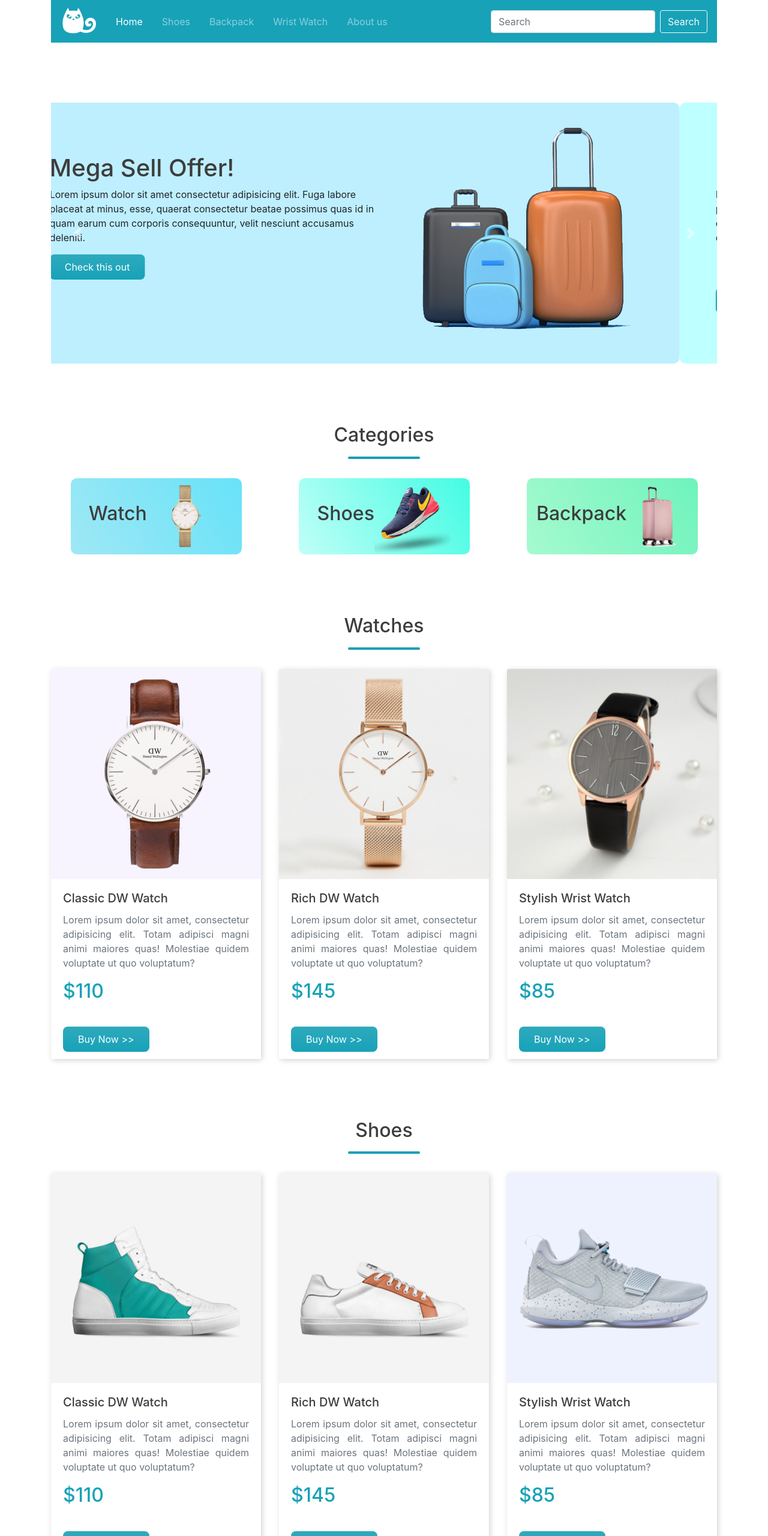
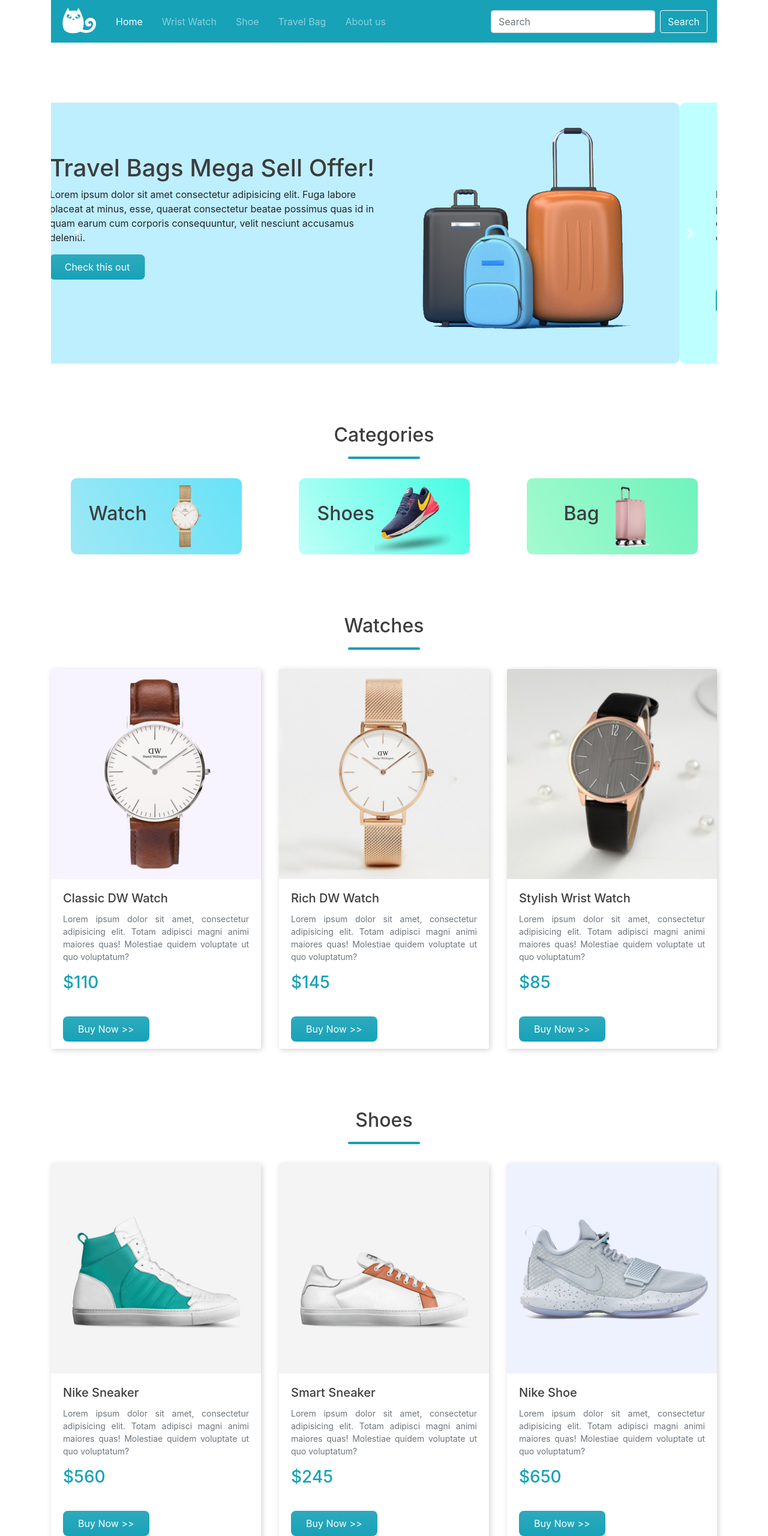
Before and after one commit to Mahmud-Alam/cat-commerce, a plain HTML site: page index.html in a window 1280 px wide. Shown: the top 2560 px of the page at 60% size. Drawn offline with nearby package versions, Linux system fonts and the light colour scheme.

Commit message:
travel bag card added

```diff
--- a/index.html
+++ b/index.html
@@ -23,13 +23,13 @@
                   <a class="nav-link" href="#">Home <span class="sr-only">(current)</span></a>
                 </li>
                 <li class="nav-item px-2">
-                  <a class="nav-link" href="#shoes">Shoes</a>
+                  <a class="nav-link" href="#watch">Wrist Watch</a>
                 </li>
                 <li class="nav-item px-2">
-                  <a class="nav-link" href="#backpack">Backpack</a>
+                  <a class="nav-link" href="#shoe">Shoe</a>
                 </li>
                 <li class="nav-item px-2">
-                  <a class="nav-link" href="#wristWatch">Wrist Watch</a>
+                  <a class="nav-link" href="#bag">Travel Bag</a>
                 </li>
                 <li class="nav-item px-2">
                   <a class="nav-link" href="#about-us">About us</a>
@@ -52,7 +52,7 @@
             <div class="carousel-item active banner1-bg">
               <div class="row align-items-center">
                 <div class="col-sm-7 col-md-7 col-lg-7 col-xl-7">
-                  <h1 class="carousel-h1">Mega Sell Offer!</h1>
+                  <h1 class="carousel-h1">Travel Bags Mega Sell Offer!</h1>
                   <p>Lorem ipsum dolor sit amet consectetur adipisicing elit. Fuga labore placeat at minus<span class="carousel-span">, esse, quaerat consectetur beatae possimus quas id in quam earum cum corporis consequuntur, velit nesciunt accusamus deleniti.</span></p>
                   <button class="buy-now">Check this out</button>
                   <h1 class="price" style="color: transparent;">.</h1>
@@ -65,7 +65,7 @@
             <div class="carousel-item banner2-bg">
               <div class="row align-items-center">
                 <div class="col-sm-7 col-md-7 col-lg-7 col-xl-7">
-                  <h1 class="carousel-h1">Heavy Smart Backpack</h1>
+                  <h1 class="carousel-h1">Heavy Smart Travel Bag</h1>
                   <p>Lorem ipsum dolor sit amet consectetur adipisicing elit. Fuga labore placeat at minus<span class="carousel-span">, esse, quaerat consectetur beatae possimus quas id in quam earum cum corporis consequuntur, velit nesciunt accusamus deleniti.</span></p>
                   <h1 class="price">$625</h1>
                   <button class="buy-now">Buy Now</button>
@@ -78,7 +78,7 @@
             <div class="carousel-item banner3-bg">
               <div class="row align-items-center">
                 <div class="col-sm-7 col-md-7 col-lg-7 col-xl-7">
-                  <h1 class="carousel-h1">Stylish Travel Backpack</h1>
+                  <h1 class="carousel-h1">Heavy Stylish Travel Bag</h1>
                   <p>Lorem ipsum dolor sit amet consectetur adipisicing elit. Fuga labore placeat at minus<span class="carousel-span">, esse, quaerat consectetur beatae possimus quas id in quam earum cum corporis consequuntur, velit nesciunt accusamus deleniti.</span></p>
                   <h1 class="price">$820</h1>
                   <button class="buy-now">Buy Now</button>
@@ -104,7 +104,7 @@
             <div class="carousel-item banner5-bg">
               <div class="row align-items-center">
                 <div class="col-sm-7 col-md-7 col-lg-7 col-xl-7">
-                  <h1 class="carousel-h1 white-font-color">Smart Classic Watch</h1>
+                  <h1 class="carousel-h1 white-font-color">Smart Classic Watches</h1>
                   <p class="white-font-color">Lorem ipsum dolor sit amet consectetur adipisicing elit. Fuga labore placeat at minus<span class="carousel-span">, esse, quaerat consectetur beatae possimus quas id in quam earum cum corporis consequuntur, velit nesciunt accusamus deleniti.</span></p>
                   <h1 class="price">$125</h1>
                   <button class="buy-now">Buy Now</button>
@@ -141,7 +141,7 @@
           <img src="images/categories/shoes.png" alt="">
         </div>
         <div class="col-md-3 div-cat cat3">
-          <h1>Backpack</h1>
+          <h1>Bag</h1>
           <img src="images/categories/backpack.png" alt="">
         </div>
       </div>
@@ -151,7 +151,7 @@
     <!--------------------------- Card deck ------------------------------->
 
 
-    <div class="container watch" id="watch">
+    <div class="container watch container-mbl" id="watch">
       <h2 class="text-center cat-h1">Watches</h2><hr class="cat-hr">
       <div class="card-deck">
         <div class="card">
@@ -159,7 +159,7 @@
           <div class="card-body">
             <h5 class="card-title cat-h1">Classic DW Watch</h5>
             <p class="card-text text-muted">Lorem ipsum dolor sit amet, consectetur adipisicing elit. Totam adipisci magni animi maiores quas! Molestiae quidem voluptate ut quo voluptatum?</p>
-            <h2 class="price">$110</h2>
+            <h3 class="price">$110</h3>
           </div>
           <div class="card-footer">
             <button class="buy-now">Buy Now >></button>
@@ -170,7 +170,7 @@
           <div class="card-body">
             <h5 class="card-title cat-h1">Rich DW Watch</h5>
             <p class="card-text text-muted">Lorem ipsum dolor sit amet, consectetur adipisicing elit. Totam adipisci magni animi maiores quas! Molestiae quidem voluptate ut quo voluptatum?</p>
-            <h2 class="price">$145</h2>
+            <h3 class="price">$145</h3>
           </div>
           <div class="card-footer">
             <button class="buy-now">Buy Now >></button>
@@ -181,7 +181,7 @@
           <div class="card-body">
             <h5 class="card-title cat-h1">Stylish Wrist Watch</h5>
             <p class="card-text text-muted">Lorem ipsum dolor sit amet, consectetur adipisicing elit. Totam adipisci magni animi maiores quas! Molestiae quidem voluptate ut quo voluptatum?</p>
-            <h2 class="price">$85</h2>
+            <h3 class="price">$85</h3>
           </div>
           <div class="card-footer">
             <button class="buy-now">Buy Now >></button>
@@ -192,15 +192,15 @@
 
 
 
-    <div class="container shoes" id="shoes">
+    <div class="container shoes container-mbl" id="shoe">
       <h2 class="text-center cat-h1">Shoes</h2><hr class="cat-hr">
       <div class="card-deck">
         <div class="card">
           <img src="images/shoes/shoe1.png" class="card-img-top" alt="...">
           <div class="card-body">
-            <h5 class="card-title cat-h1">Classic DW Watch</h5>
+            <h5 class="card-title cat-h1">Nike Sneaker</h5>
             <p class="card-text text-muted">Lorem ipsum dolor sit amet, consectetur adipisicing elit. Totam adipisci magni animi maiores quas! Molestiae quidem voluptate ut quo voluptatum?</p>
-            <h2 class="price">$110</h2>
+            <h3 class="price">$560</h3>
           </div>
           <div class="card-footer">
             <button class="buy-now">Buy Now >></button>
@@ -209,9 +209,9 @@
         <div class="card">
           <img src="images/shoes/shoe2.png" class="card-img-top" alt="...">
           <div class="card-body">
-            <h5 class="card-title cat-h1">Rich DW Watch</h5>
+            <h5 class="card-title cat-h1">Smart Sneaker</h5>
             <p class="card-text text-muted">Lorem ipsum dolor sit amet, consectetur adipisicing elit. Totam adipisci magni animi maiores quas! Molestiae quidem voluptate ut quo voluptatum?</p>
-            <h2 class="price">$145</h2>
+            <h3 class="price">$245</h3>
           </div>
           <div class="card-footer">
             <button class="buy-now">Buy Now >></button>
@@ -220,9 +220,9 @@
         <div class="card">
           <img src="images/shoes/shoe3.png" class="card-img-top" alt="...">
           <div class="card-body">
-            <h5 class="card-title cat-h1">Stylish Wrist Watch</h5>
+            <h5 class="card-title cat-h1">Nike Shoe</h5>
             <p class="card-text text-muted">Lorem ipsum dolor sit amet, consectetur adipisicing elit. Totam adipisci magni animi maiores quas! Molestiae quidem voluptate ut quo voluptatum?</p>
-            <h2 class="price">$85</h2>
+            <h3 class="price">$650</h3>
           </div>
           <div class="card-footer">
             <button class="buy-now">Buy Now >></button>
@@ -233,37 +233,37 @@
 
 
 
-    <div class="container watch" id="watch">
-      <h2 class="text-center cat-h1">Watches</h2><hr class="cat-hr">
+    <div class="container watch container-mbl" id="bag">
+      <h2 class="text-center cat-h1">Travel Bags</h2><hr class="cat-hr">
       <div class="card-deck">
         <div class="card">
-          <img src="images/watches/watch1.png" class="card-img-top" alt="...">
+          <img src="images/bags/bag1.png" class="card-img-top" alt="...">
           <div class="card-body">
-            <h5 class="card-title cat-h1">Classic DW Watch</h5>
+            <h5 class="card-title cat-h1">Heavy Travel Bag</h5>
             <p class="card-text text-muted">Lorem ipsum dolor sit amet, consectetur adipisicing elit. Totam adipisci magni animi maiores quas! Molestiae quidem voluptate ut quo voluptatum?</p>
-            <h2 class="price">$110</h2>
+            <h3 class="price">$1260</h3>
           </div>
           <div class="card-footer">
             <button class="buy-now">Buy Now >></button>
           </div>
         </div>
         <div class="card">
-          <img src="images/watches/watch2.png" class="card-img-top" alt="...">
+          <img src="images/bags/bag2.png" class="card-img-top" alt="...">
           <div class="card-body">
-            <h5 class="card-title cat-h1">Rich DW Watch</h5>
+            <h5 class="card-title cat-h1">Smart Travel Bag</h5>
             <p class="card-text text-muted">Lorem ipsum dolor sit amet, consectetur adipisicing elit. Totam adipisci magni animi maiores quas! Molestiae quidem voluptate ut quo voluptatum?</p>
-            <h2 class="price">$145</h2>
+            <h3 class="price">$885</h3>
           </div>
           <div class="card-footer">
             <button class="buy-now">Buy Now >></button>
           </div>
         </div>
         <div class="card">
-          <img src="images/watches/watch3.png" class="card-img-top" alt="...">
+          <img src="images/bags/bag3.png" class="card-img-top" alt="...">
           <div class="card-body">
-            <h5 class="card-title cat-h1">Stylish Wrist Watch</h5>
+            <h5 class="card-title cat-h1">Handy Travel Bag</h5>
             <p class="card-text text-muted">Lorem ipsum dolor sit amet, consectetur adipisicing elit. Totam adipisci magni animi maiores quas! Molestiae quidem voluptate ut quo voluptatum?</p>
-            <h2 class="price">$85</h2>
+            <h3 class="price">$485</h3>
           </div>
           <div class="card-footer">
             <button class="buy-now">Buy Now >></button>
@@ -273,6 +273,11 @@
     </div>
 
 
+    <footer>
+
+    </footer>
+
+
 
 
     <script src="https://code.jquery.com/jquery-3.5.1.slim.min.js" integrity="sha384-DfXdz2htPH0lsSSs5nCTpuj/zy4C+OGpamoFVy38MVBnE+IbbVYUew+OrCXaRkfj" crossorigin="anonymous"></script>
--- a/style.css
+++ b/style.css
@@ -105,6 +105,9 @@
     background-color: white;
     border-top: none;
 }
+.card-text{
+    font-size: 14px;
+}
 .text-muted{
     text-align: justify;
 }
```
Also changed, not shown: images/bags/HTB1FesHXUvrK1RjSspcq6zzSXXam.jpg_.webp (deleted), images/bags/HTB1UPPXXwaH3KVjSZFpq6zhKpXa0.jpg (deleted), images/bags/Waterproof-Wheeled-Trolley-Leisure-Business-Travel-Luggage-Shopping-Camping-School-Suitcase-Case-Bag-CY6837-.jpg (deleted), images/bags/bag1.png (added), images/bags/bag2.png (added), images/bags/bag3.png (added).
